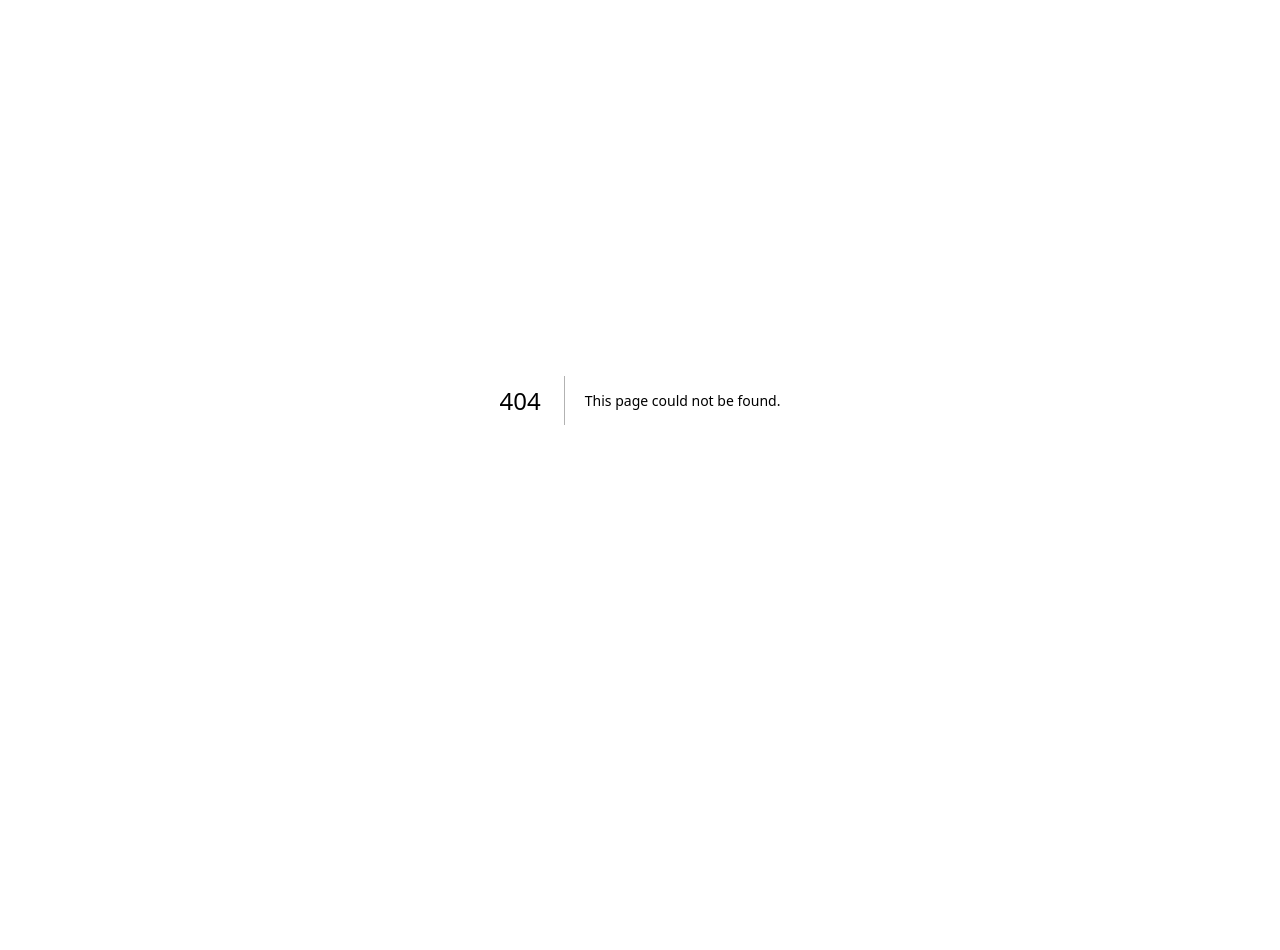
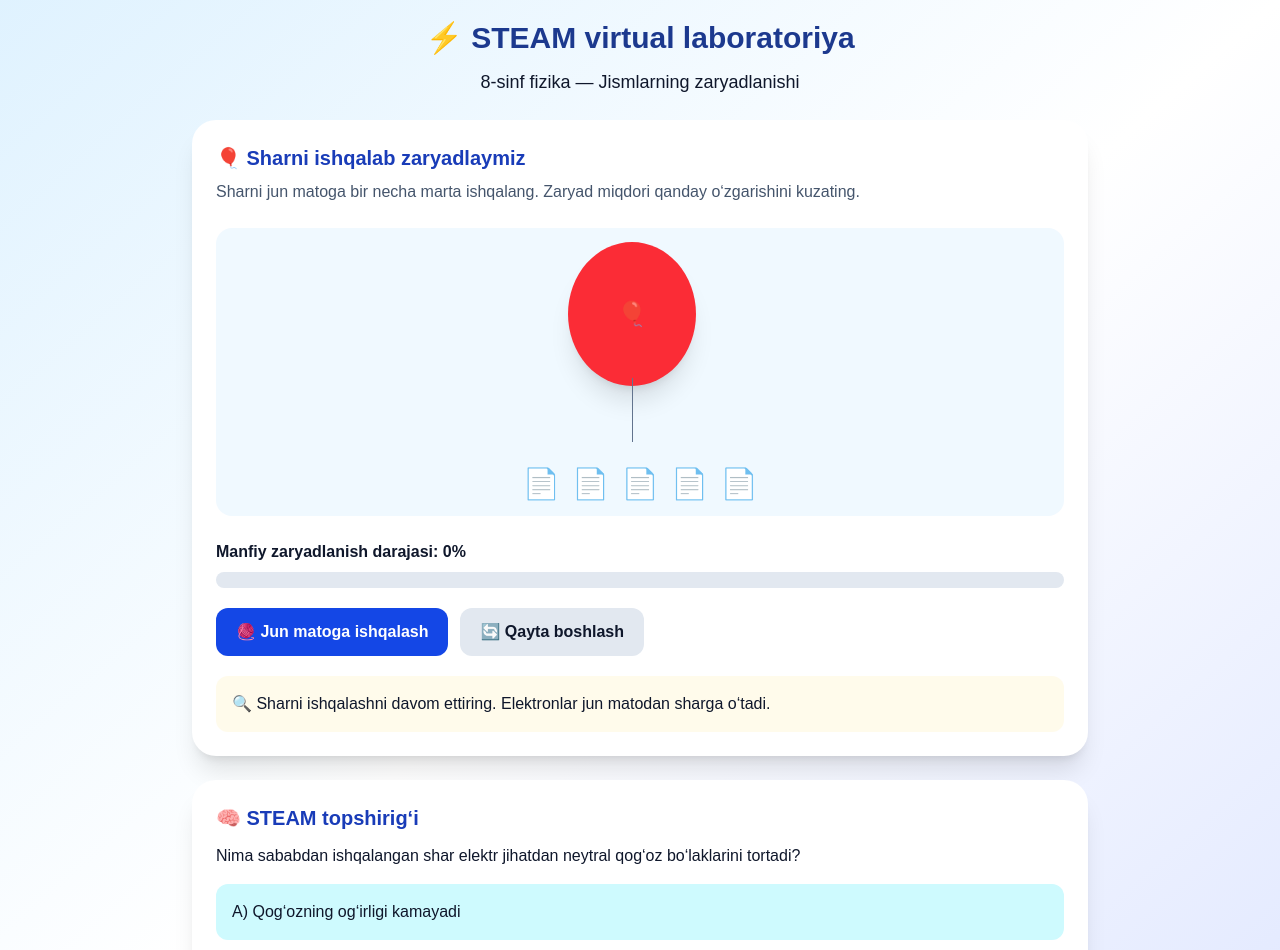
Before and after one commit to samiyevasitora2005-lgtm/fizikalab, a Next.js app: page /sinflar/8-sinf/steam in a window 1280 px wide. Before the commit this address had no page. Shown: the top 950 px of the page. Before the commit the page ends 800 px from the top, so only its background shows below. Built offline with nearby package versions, Linux system fonts and the light colour scheme.

Commit message:
Create page.tsx

```diff
--- /dev/null
+++ b/app/sinflar/8-sinf/steam/page.tsx
@@ -0,0 +1,144 @@
+
+"use client";
+
+import { useState } from "react";
+
+export default function SteamPage() {
+  const [ishqalash, setIshqalash] = useState(0);
+  const [natija, setNatija] = useState(false);
+
+  const zaryad = Math.min(ishqalash * 10, 100);
+  const tortadi = zaryad >= 40;
+
+  function qaytaBoshlash() {
+    setIshqalash(0);
+    setNatija(false);
+  }
+
+  return (
+    <main className="min-h-screen bg-gradient-to-br from-sky-100 via-white to-indigo-100 p-5 text-slate-900">
+      <div className="mx-auto max-w-4xl">
+        <h1 className="text-center text-3xl font-bold text-blue-900">
+          ⚡ STEAM virtual laboratoriya
+        </h1>
+
+        <p className="mt-3 text-center text-lg">
+          8-sinf fizika — Jismlarning zaryadlanishi
+        </p>
+
+        <div className="mt-6 rounded-3xl bg-white p-6 shadow-xl">
+          <h2 className="text-xl font-bold text-blue-800">
+            🎈 Sharni ishqalab zaryadlaymiz
+          </h2>
+
+          <p className="mt-2 text-slate-600">
+            Sharni jun matoga bir necha marta ishqalang.
+            Zaryad miqdori qanday o‘zgarishini kuzating.
+          </p>
+
+          <div className="relative mt-6 flex min-h-72 flex-col items-center justify-center overflow-hidden rounded-2xl bg-sky-50">
+            <div
+              className="relative flex h-36 w-32 items-center justify-center rounded-[50%] bg-red-500 text-2xl font-bold text-white shadow-xl transition-all duration-300"
+              style={{
+                transform: `translateX(${ishqalash % 2 === 0 ? -8 : 8}px)`,
+              }}
+            >
+              {zaryad > 0 ? "− − −" : "🎈"}
+              <div className="absolute -bottom-14 h-16 w-px bg-slate-500" />
+            </div>
+
+            <div className="mt-20 flex gap-3">
+              {[1, 2, 3, 4, 5].map((n) => (
+                <span
+                  key={n}
+                  className="text-3xl transition-all duration-500"
+                  style={{
+                    transform: tortadi
+                      ? `translateY(-${25 + n * 7}px)`
+                      : "translateY(0)",
+                  }}
+                >
+                  📄
+                </span>
+              ))}
+            </div>
+          </div>
+
+          <div className="mt-6">
+            <p className="font-semibold">
+              Manfiy zaryadlanish darajasi: {zaryad}%
+            </p>
+            <div className="mt-2 h-4 overflow-hidden rounded-full bg-slate-200">
+              <div
+                className="h-full bg-blue-600 transition-all"
+                style={{ width: `${zaryad}%` }}
+              />
+            </div>
+          </div>
+
+          <div className="mt-5 flex flex-wrap gap-3">
+            <button
+              onClick={() => setIshqalash((v) => Math.min(v + 1, 10))}
+              className="rounded-xl bg-blue-700 px-5 py-3 font-bold text-white hover:bg-blue-800"
+            >
+              🧶 Jun matoga ishqalash
+            </button>
+
+            <button
+              onClick={qaytaBoshlash}
+              className="rounded-xl bg-slate-200 px-5 py-3 font-bold hover:bg-slate-300"
+            >
+              🔄 Qayta boshlash
+            </button>
+          </div>
+
+          <p className="mt-5 rounded-xl bg-amber-50 p-4">
+            {tortadi
+              ? "✅ Shar yetarlicha zaryadlandi! Qog‘oz bo‘laklari elektrostatik tortishish natijasida sharga yaqinlashmoqda."
+              : "🔍 Sharni ishqalashni davom ettiring. Elektronlar jun matodan sharga o‘tadi."}
+          </p>
+        </div>
+
+        <div className="mt-6 rounded-3xl bg-white p-6 shadow-xl">
+          <h2 className="text-xl font-bold text-blue-800">
+            🧠 STEAM topshirig‘i
+          </h2>
+
+          <p className="mt-3">
+            Nima sababdan ishqalangan shar elektr jihatdan
+            neytral qog‘oz bo‘laklarini tortadi?
+          </p>
+
+          <div className="mt-4 flex flex-col gap-3">
+            <button
+              onClick={() => setNatija(true)}
+              className="rounded-xl bg-cyan-100 p-4 text-left hover:bg-cyan-200"
+            >
+              A) Qog‘ozning og‘irligi kamayadi
+            </button>
+            <button
+              onClick={() => setNatija(true)}
+              className="rounded-xl bg-cyan-100 p-4 text-left hover:bg-cyan-200"
+            >
+              B) Qog‘ozda zaryadlar qayta taqsimlanadi
+            </button>
+            <button
+              onClick={() => setNatija(true)}
+              className="rounded-xl bg-cyan-100 p-4 text-left hover:bg-cyan-200"
+            >
+              C) Shar magnitga aylanadi
+            </button>
+          </div>
+
+          {natija && (
+            <p className="mt-4 rounded-xl bg-green-100 p-4">
+              To‘g‘ri javob: B. Zaryadlangan shar qog‘ozdagi
+              zaryadlarning qayta taqsimlanishiga sabab bo‘ladi.
+              Natijada tortishish kuchi yuzaga keladi.
+            </p>
+          )}
+        </div>
+      </div>
+    </main>
+  );
+}
```
